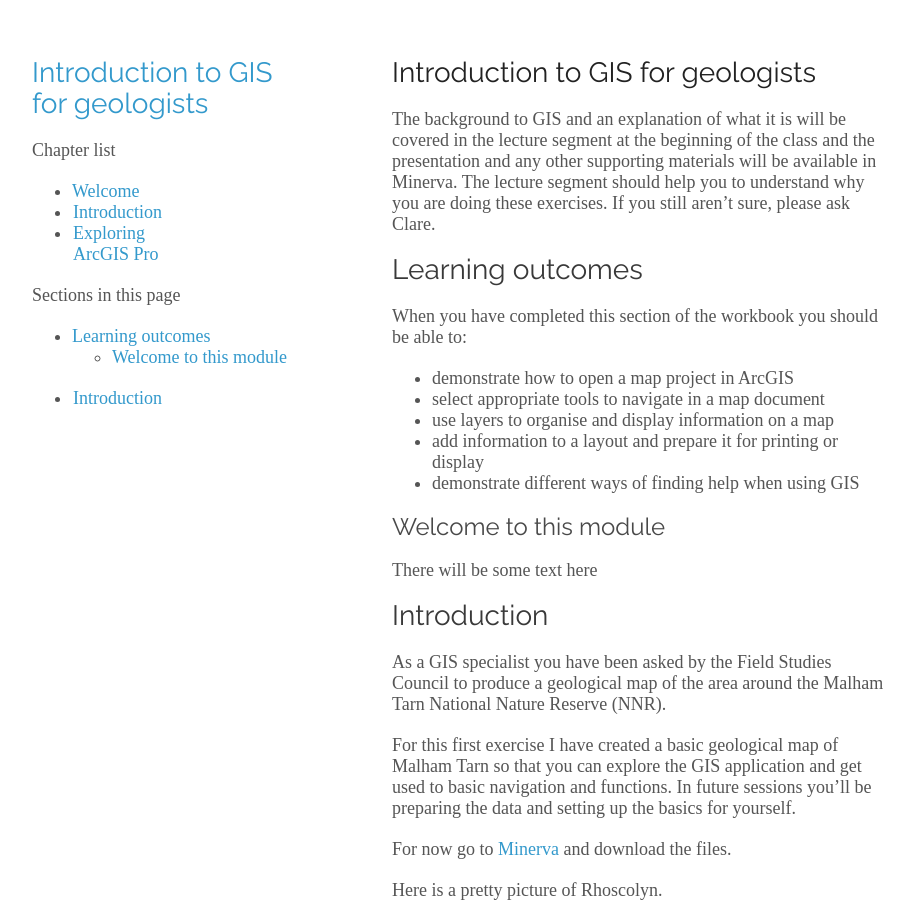
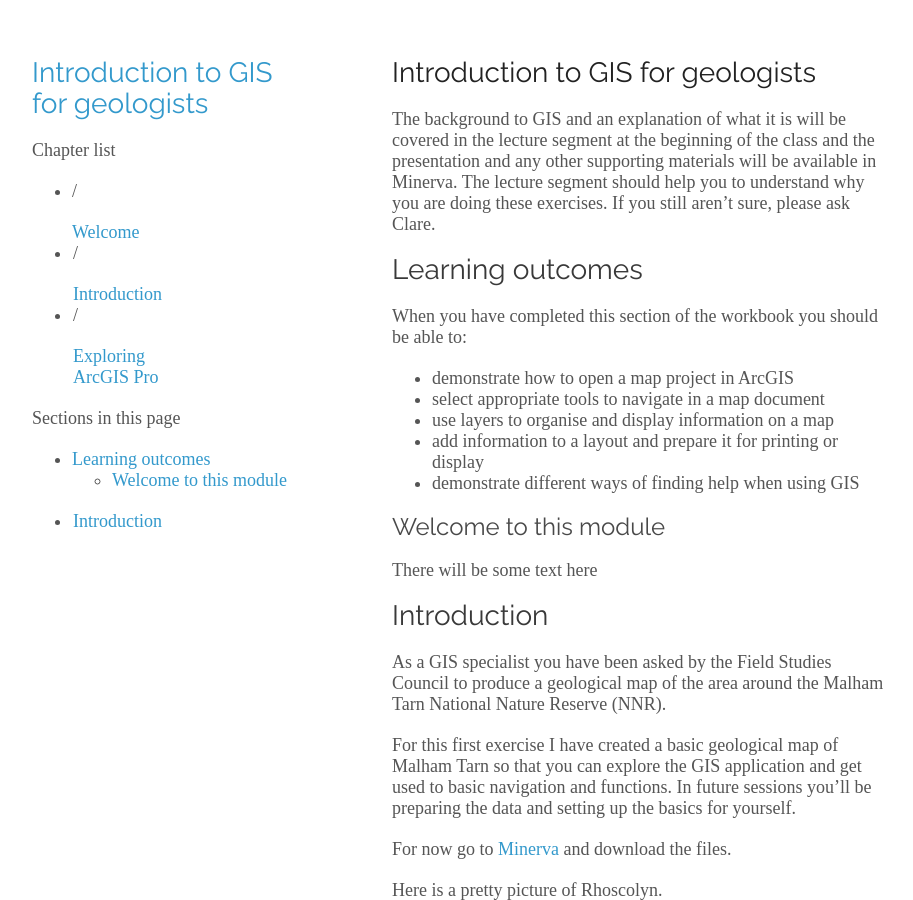
Before and after one commit to cgordon-gis/GIS-geol, a Jekyll site: the page built from index.md, in a window 1280 px wide and 900 px high. Shown: the whole window, without its empty margins (178-1091 px from the left). Built offline with Jekyll 4.4.1, drawn with Linux system fonts in a browser that asks for light colours.

Commit message:
working out menus

```diff
--- a/_layouts/default.html
+++ b/_layouts/default.html
@@ -26,6 +26,7 @@
 	    <ul>
 	       {% for item in site.data.toclist.docs %}
 	       <li class="{% if item.url == page.url %}active{% endif %}">
+		  <p>{{ page.url }}</p>
 		  <a href="{{ item.url }}">{{ item.title }}</a>
 		  {% if item.url == page.url %}
 		  {% include toc.html html=content h_min=2 %}
```
Also changed, not shown: 2 other files.
